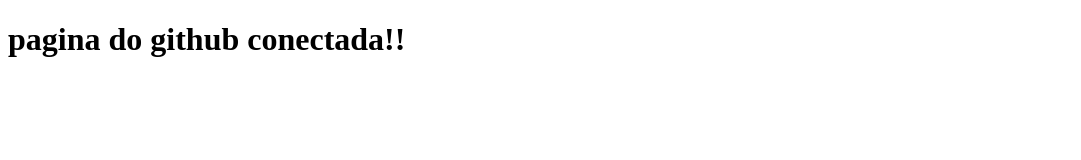
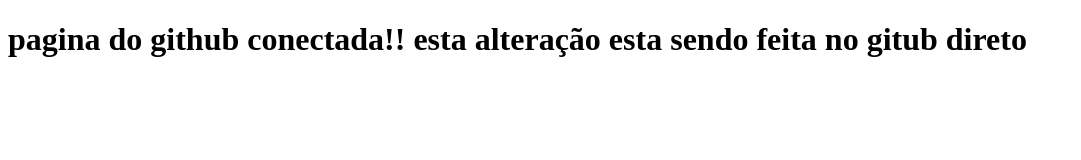
Before and after one commit to catariaavila/web-project-cat, a plain HTML site: page aula-09/12/index.html in a window 1280 px wide. Shown: the whole page, without its empty margins (0-1081 px from the left). Drawn offline with Linux system fonts and the light colour scheme.

Commit message:
alterando no html

```diff
--- a/aula-09/12/index.html
+++ b/aula-09/12/index.html
@@ -6,6 +6,7 @@
     <title>Document</title>
  </head>
  <body>
-    <h1> pagina do github conectada!!</h1>
+    <h1> pagina do github conectada!! esta alteração esta sendo feita no gitub direto</h1>
+
  </body>
  </html>
```
